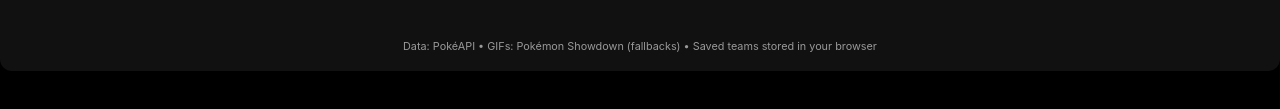
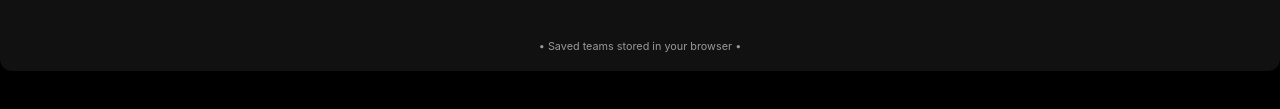
Before and after one commit to rootTriboulet/CodeProjects, a plain HTML site: page PokemonBattleHelper/index.html in a window 1280 px wide. Shown: the part 377-486 px from the top of the page. Drawn offline with Linux system fonts and the light colour scheme; no server answers.

Commit message:
Update index.html

```diff
--- a/PokemonBattleHelper/index.html
+++ b/PokemonBattleHelper/index.html
@@ -3,7 +3,7 @@
 <head>
   <meta charset="utf-8" />
   <meta name="viewport" content="width=device-width,initial-scale=1" />
-  <title>VGC 2025 Battle Helper (PokéAPI)</title>
+  <title>VGC 2025 Battle Helper</title>
   <link rel="stylesheet" href="style.css" />
   <link rel="icon" type="image/png" href="icon4.png">
 </head>
@@ -46,7 +46,7 @@
     </main>
 
     <footer>
-      <small>Data: PokéAPI • GIFs: Pokémon Showdown (fallbacks) • Saved teams stored in your browser</small>
+      <small>• Saved teams stored in your browser •</small>
     </footer>
   </div>
 
```
